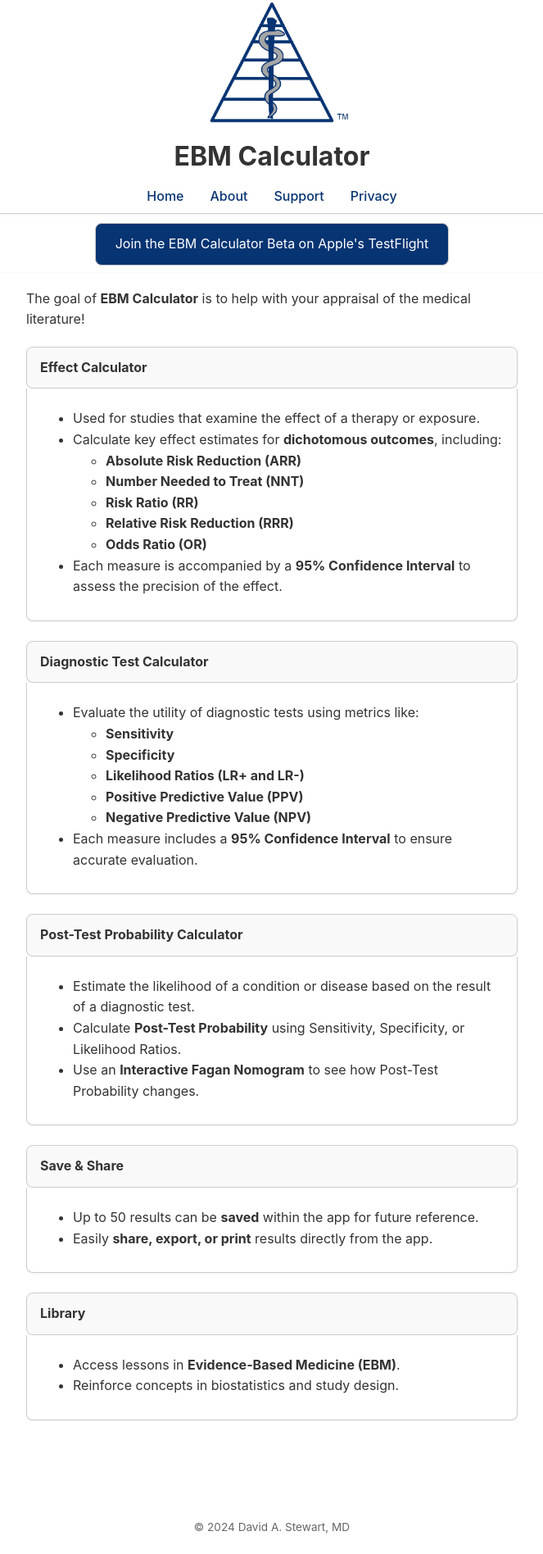
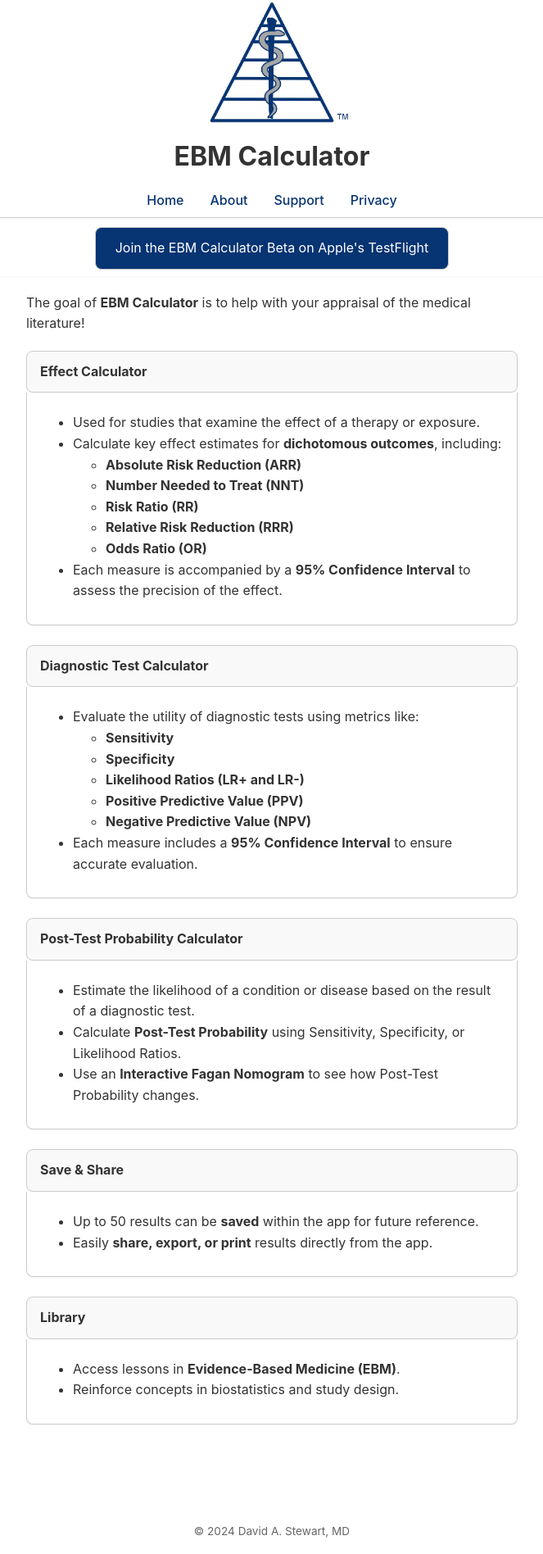
Before and after one commit to EBMCalculator/ebmcalculator.github.io, a Jekyll site: the page built from index.md, in a window 1280 px wide. Shown: the whole page at 82% size, without its empty margins (308-971 px from the left). Built offline with Jekyll 4.4.1, drawn with Linux system fonts in a browser that asks for light colours.

Commit message:
Update styles.css

```diff
--- a/assets/css/styles.css
+++ b/assets/css/styles.css
@@ -37,7 +37,7 @@
   justify-content: center;
   background-color: #ffffff;
   padding: 6px 0;
-  margin-top: -25px;
+  margin-top: -20px;
   position: sticky;
   top: 0;
   z-index: 100;
```
